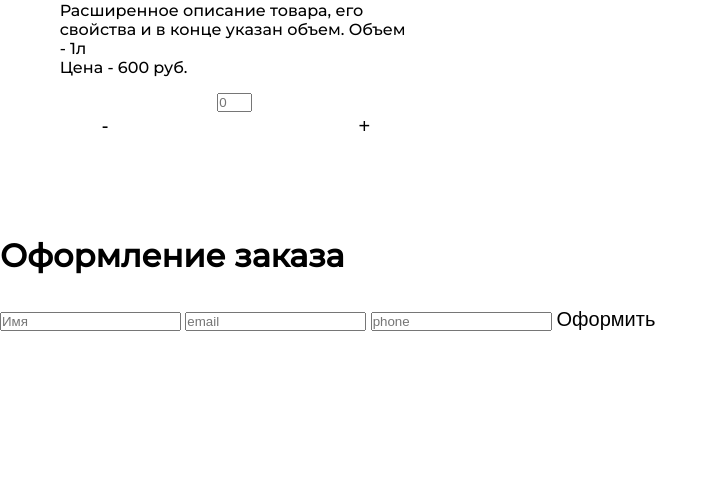
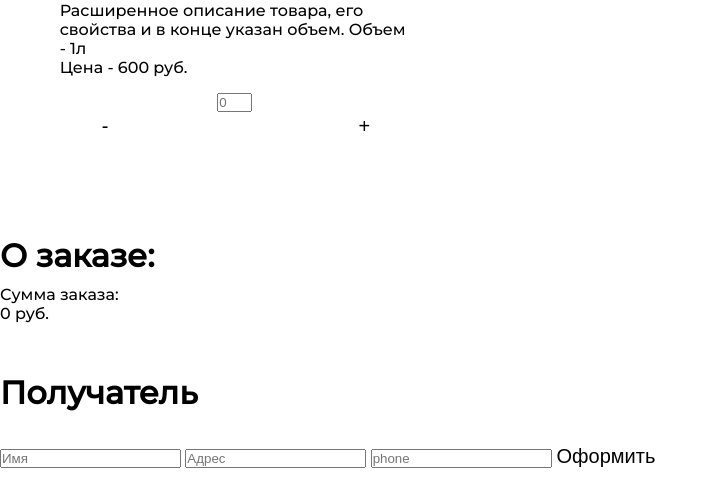
Before and after one commit to davidwerent/nightShop, a FastAPI app: page /menu in a window 1280 px wide. Shown: the part 819-1306 px from the top of the page, without its empty margins (0-718 px from the left). Before the commit the page ends 1150 px from the top, so only its background shows below. Run offline with FastAPI, Linux system fonts and the light colour scheme; some libraries are stand-ins or nearby versions.

Commit message:
summ order

```diff
--- a/templates/menu.html
+++ b/templates/menu.html
@@ -108,9 +108,13 @@
     </div>
 
     <form id="form">
-        <h1>Оформление заказа</h1>
+        <h1>О заказе:</h1>
+        <div>
+            <div>Сумма заказа: </div><div id="sum">0 руб.</div>
+        </div>
+        <h1>Получатель</h1>
         <input type="text" placeholder="Имя" id="user_name">
-        <input type="text" placeholder="email" id="user_email">
+        <input type="text" placeholder="Адрес" id="user_address">
         <input type="text" placeholder="phone" id="user_phone">
         <button id="order">Оформить</button>
     </form>
@@ -118,17 +122,34 @@
 <script>
     let tg = window.Telegram.WebApp;
     let order = document.getElementById("order");
+    let sum = document.getElementById("sum");
     tg.expand();
     tg.MainButton.show();
     tg.MainButton.setText("В корзине пусто :(");
+    let total_cost = 0;
     function check_count() {
         let counters = document.getElementsByClassName("counter");
-        let sum = 0;
+        let sum_item = 0;
+        let price_list = [];
+        total_cost = 0;
+        {% for id, name, price, cost, photo, des in item_list %}
+            price_list.push({{price}});
+        {% endfor %}
         Array.prototype.forEach.call(counters, function(count){
-            sum += Number(count.value);
+            sum_item += Number(count.value);
         });
-        console.log(sum);
-        return sum === 0;
+        console.log(sum_item);
+        for (let i = 0; i < counters.length; i++){
+            if (counters[i].value == Number("0")) {
+
+            }
+            else {
+                total_cost += (price_list[i] * counters[i].value);
+            }
+        }
+        console.log(total_cost);
+        sum.innerText=total_cost + " руб.";
+        return sum_item === 0;
     }
     let btn_toggle = document.getElementById("toggle_btn");
     let menu = document.getElementById("main");
```
